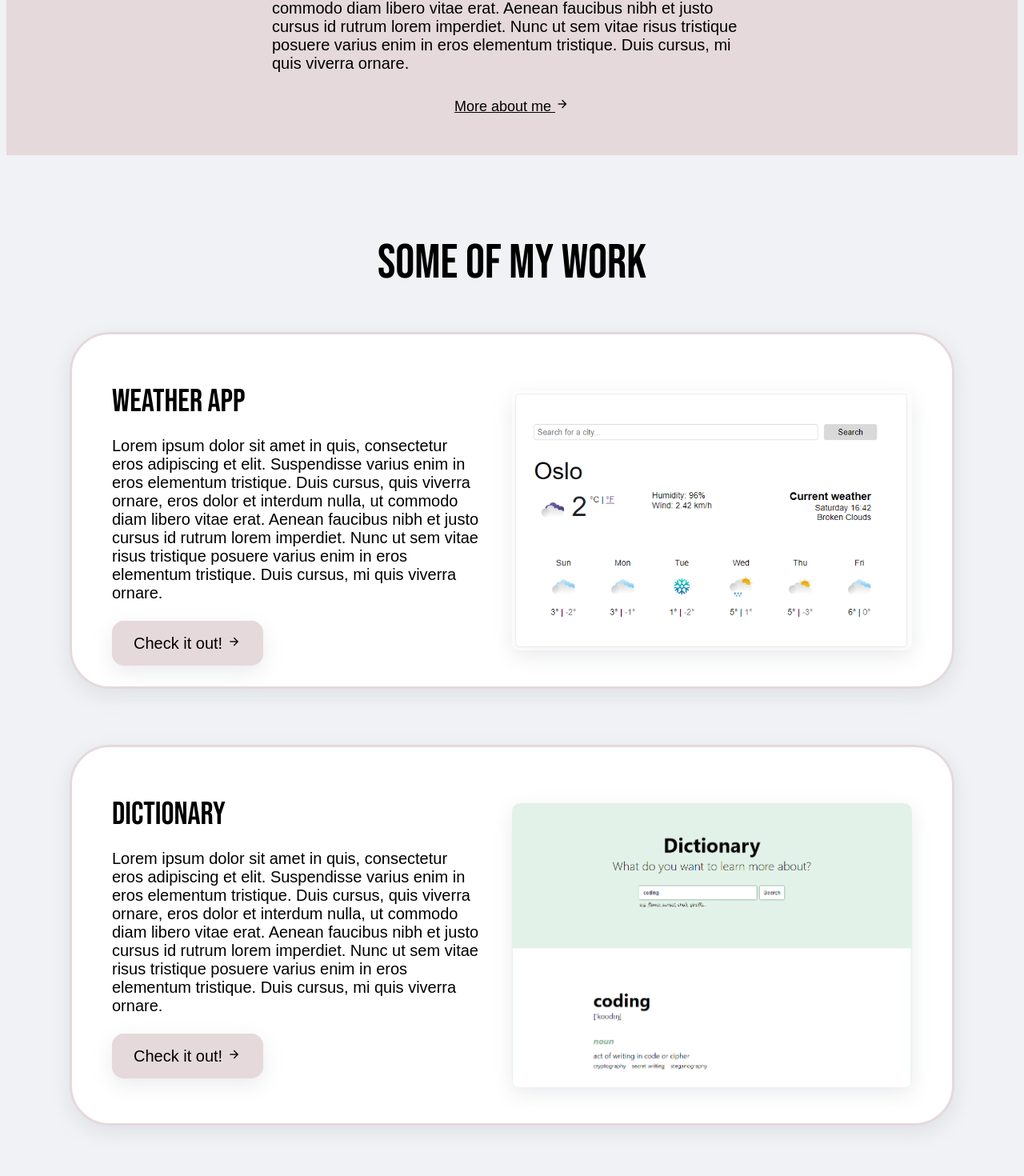
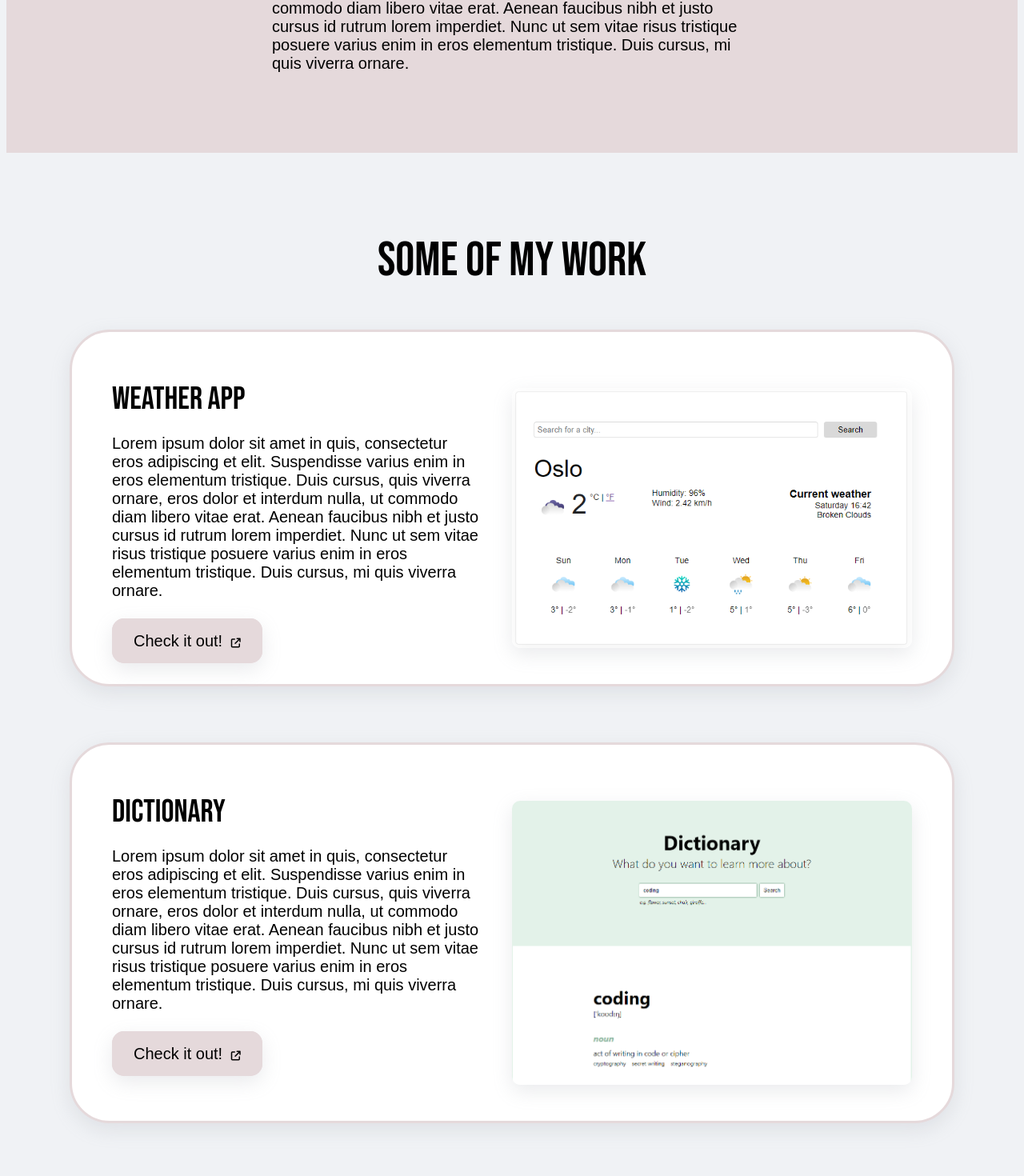
Before and after one commit to lindijor/portfolio, a React (Create React App) app: page / in a window 1280 px wide. Shown: the part 1100-2570 px from the top of the page at 80% size. Built offline with nearby package versions, Linux system fonts and the light colour scheme.

Commit message:
Added symbol for outgoing links

```diff
--- a/src/Contact.css
+++ b/src/Contact.css
@@ -17,3 +17,8 @@
 .contact a:hover {
   opacity: 0.6;
 }
+
+.contact-section .fa-arrow-up-right-from-square {
+  font-size: 12px;
+  padding-left: 7px;
+}
--- a/src/Contact.js
+++ b/src/Contact.js
@@ -8,8 +8,8 @@ export default function Contact() {
       <div className="contact-section">
         <h3>Send me an e-mail</h3>
         <a href="mailto:jorgensenlindis@gmail.com">
-          jorgensenlindis@gmail.com{" "}
-          <span class="material-symbols-outlined">arrow_forward</span>
+          jorgensenlindis@gmail.com
+          <i class="fa-solid fa-arrow-up-right-from-square"></i>
         </a>
       </div>
       <div className="contact-section">
@@ -19,15 +19,15 @@ export default function Contact() {
           target="_blank"
           rel="noreferrer"
         >
-          Get me on LinkedIn{" "}
-          <span class="material-symbols-outlined">arrow_forward</span>
+          Get me on LinkedIn
+          <i class="fa-solid fa-arrow-up-right-from-square"></i>
         </a>
       </div>
       <div className="contact-section">
         <h3>Learn more about me</h3>
         <a href="/">
-          Download my resume{" "}
-          <span class="material-symbols-outlined">arrow_forward</span>
+          Download my resume
+          <i class="fa-solid fa-arrow-up-right-from-square"></i>
         </a>
       </div>
     </div>
--- a/src/Main.css
+++ b/src/Main.css
@@ -1,6 +1,6 @@
 .main {
   background-color: #e5d9db;
-  padding: 50px;
+  padding: 50px 0 100px 0;
 }
 
 .main p {
--- a/src/Main.js
+++ b/src/Main.js
@@ -13,12 +13,6 @@ export default function Main() {
         imperdiet. Nunc ut sem vitae risus tristique posuere varius enim in eros
         elementum tristique. Duis cursus, mi quis viverra ornare.
       </p>
-      <div className="more-link">
-        <a href="/">
-          More about me{" "}
-          <span class="material-symbols-outlined">arrow_forward</span>
-        </a>
-      </div>
     </div>
   );
 }
--- a/src/Work.css
+++ b/src/Work.css
@@ -37,3 +37,8 @@ img {
 .work-section .btn {
   margin: 0;
 }
+
+.work-section .fa-arrow-up-right-from-square {
+  font-size: 12px;
+  padding-left: 5px;
+}
--- a/src/Work.js
+++ b/src/Work.js
@@ -25,8 +25,7 @@ export default function Work() {
             target="_blank"
             rel="noreferrer"
           >
-            Check it out!{" "}
-            <span class="material-symbols-outlined">arrow_forward</span>
+            Check it out! <i class="fa-solid fa-arrow-up-right-from-square"></i>
           </a>
         </div>
         <div className="image">
@@ -51,8 +50,7 @@ export default function Work() {
             rel="noreferrer"
             className="btn"
           >
-            Check it out!{" "}
-            <span class="material-symbols-outlined">arrow_forward</span>
+            Check it out! <i class="fa-solid fa-arrow-up-right-from-square"></i>
           </a>
         </div>
         <div className="image">
```
